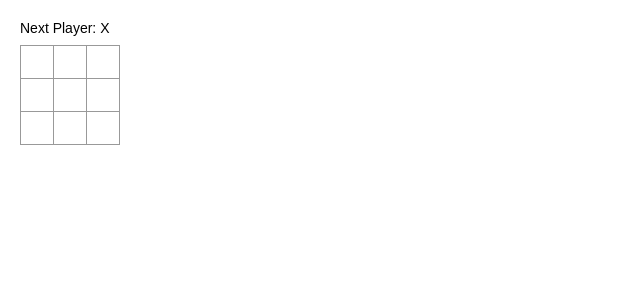
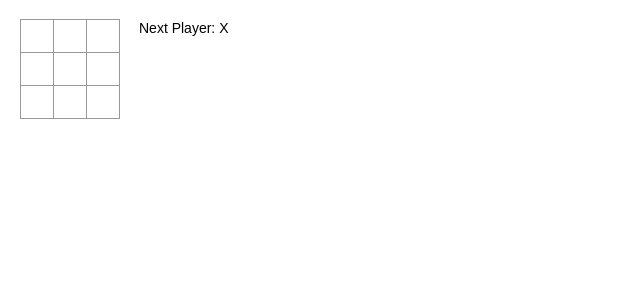
Before and after one commit to Swagatkumar/tic-tac-toe-game, a React (Create React App) app: page / in a window 1280 px wide. Shown: the top 300 px of the page, without its empty margins (0-640 px from the left). Built offline with nearby package versions, Linux system fonts and the light colour scheme.

Commit message:
lifting state up again

```diff
--- a/src/components/Board/index.tsx
+++ b/src/components/Board/index.tsx
@@ -1,36 +1,19 @@
-import { useState } from "react";
-
-import { calculateWinner } from "../../helper";
-
 import Square from "../Square";
 
 import "./Board.css";
 
-const Board = () => {
-  const [squares, setSquares] = useState<("X" | "O" | null)[]>(
-    Array(9).fill(null)
-  );
-  const [turn, setTurn] = useState<'X' | 'O'>("X")
+interface BoardProps{
+  squares: ("X" | "O" | null)[],
+  onClick: (i: number) => void
+}
 
-  const winner = calculateWinner(squares);
-  const status = winner?`Winner: ${winner}`:`Next Player: ${turn}`;
-
-  const handleClick = (i: number) => {
-    const tempSquares = squares.slice();
-    if(winner||tempSquares[i]){
-      return;
-    }
-    tempSquares[i] = turn;
-    setSquares(tempSquares);
-    setTurn(prevTurn => prevTurn==="X"?"O":"X");
-  };
+const Board = ({squares, onClick}: BoardProps) => {
   const renderSquare = (i: number) => (
-    <Square value={squares[i]} onClick={() => handleClick(i)} />
+    <Square value={squares[i]} onClick={() => onClick(i)} />
   );
 
   return (
     <div>
-      <div className="status">{status}</div>
       <div className="board-row">
         {renderSquare(0)}
         {renderSquare(1)}
--- a/src/components/Game/index.tsx
+++ b/src/components/Game/index.tsx
@@ -1,14 +1,42 @@
+import { useState } from "react";
+
+import { calculateWinner } from "../../helper";
+
 import Board from "../Board";
+
 import "./Game.css";
 
+interface move {
+  squares: ("X" | "O" | null)[];
+}
+
 const Game = () => {
+  const [history, setHistory] = useState<move[]>([
+    { squares: Array(9).fill(null) },
+  ]);
+  const [turn, setTurn] = useState<"X" | "O">("X");
+
+  const current = history[history.length - 1];
+  const winner = calculateWinner(current.squares);
+  const status = winner ? `Winner: ${winner}` : `Next Player: ${turn}`;
+
+  const handleClick = (i: number) => {
+    const tempSquares = current.squares.slice();
+    if (winner || tempSquares[i]) {
+      return;
+    }
+    tempSquares[i] = turn;
+    setHistory((prevHistory) => prevHistory.concat([{ squares: tempSquares }]));
+    setTurn((prevTurn) => (prevTurn === "X" ? "O" : "X"));
+  };
+
   return (
     <div className="game">
       <div className="game-board">
-        <Board />
+        <Board squares={current.squares} onClick={handleClick} />
       </div>
       <div className="game-info">
-        <div>{/* status */}</div>
+        <div>{status}</div>
         <ol>{/* TODO */}</ol>
       </div>
     </div>
```
